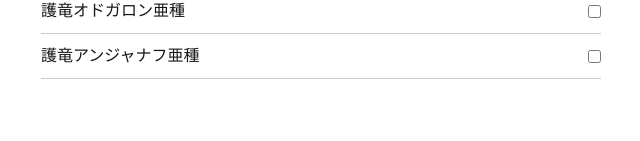
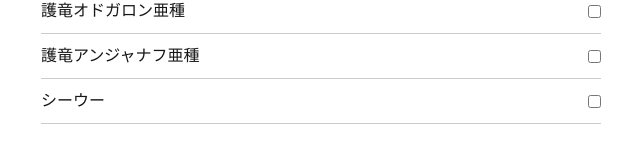
Before and after one commit to nigaor/monster_hanter_rec, a Next.js app in the folder monhan_record/: page / in a window 1280 px wide. Shown: the part 730-871 px from the top of the page, without its empty margins (319-959 px from the left). Before the commit the page ends 829 px from the top, so only its background shows below. Built offline with nearby package versions, Linux system fonts and the light colour scheme.

Commit message:
5/3 commit

```diff
--- a/monhan_record/src/app/page.tsx
+++ b/monhan_record/src/app/page.tsx
@@ -30,7 +30,7 @@ export default function Home() {
     {id: 15,name: "護竜リオレウス",img: ""},
     {id: 16,name: "護竜オドガロン亜種",img: ""},
     {id: 17,name: "護竜アンジャナフ亜種",img: ""},
-    // {id: 18,name: "シーウー",img: ""},
+    {id: 18,name: "シーウー",img: ""},
     // {id: 19,name: "イャンクック",img: ""},
     // {id: 20,name: "ゲリョス",img: ""},
     // {id: 21,name: "リオレイア",img: ""},
```
